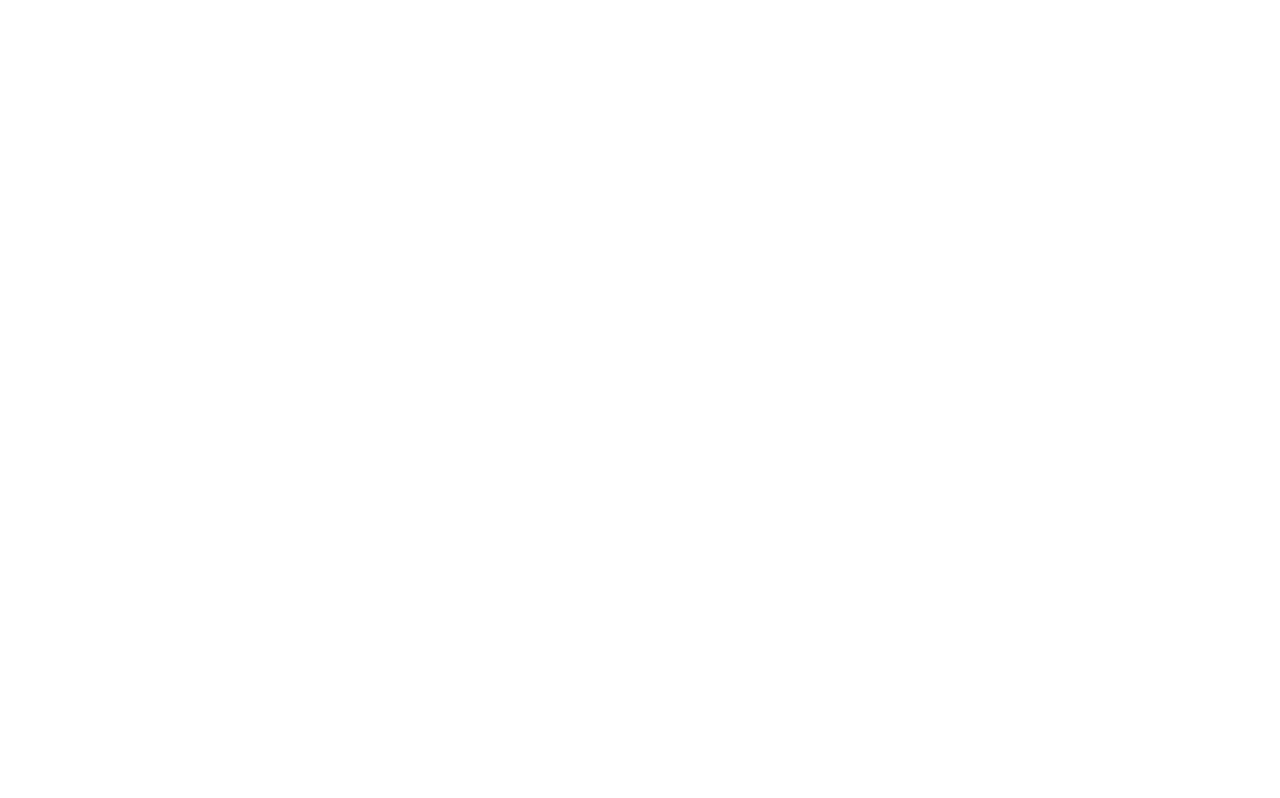
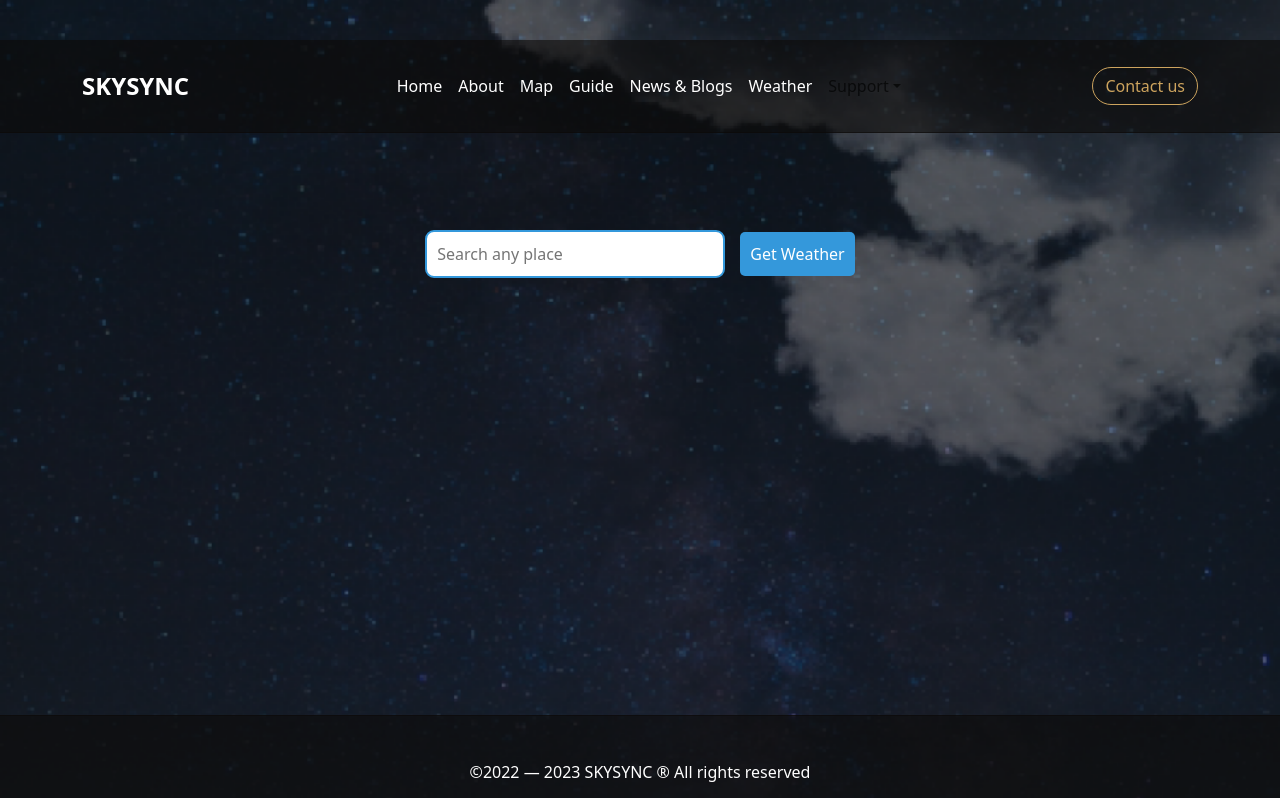
Before and after one commit to AbdulMunam-2002/Weather-Forcast, a React (Create React App) app: page /Weather in a window 1280 px wide. Shown: the top 798 px of the page. Built offline with nearby package versions, Linux system fonts and the light colour scheme.

Commit message:
30th commit

```diff
--- a/src/App.js
+++ b/src/App.js
@@ -25,9 +25,8 @@
         <Route path={'/Guide'} element={<Guide/>}/>
         <Route path={'/Aboutus'} element={<Aboutus/>}/>
         <Route path={'/Contactus'} element={<Contact/>}/>
-
         <Route path={'/search'} element={<Search/>}/>
-        <Route path={'/weather'} component={<Weather/>} />
+        <Route path={'/Weather'} element={<Weather/>} />
       </Routes>
      </div>
   );
--- a/src/Components/Search.js
+++ b/src/Components/Search.js
@@ -56,7 +56,8 @@
               />
             </div>
             <div className='col-lg-2' style={{ marginTop: '190px' }}>
-            <Link to='/weather'><Button type="submit" style={buttonStyle} onClick={handleSearch}>
+            <Link to='/Weather'>
+              <Button type="submit" style={buttonStyle} onClick={handleSearch}>
                 Get Weather
           </Button>
           </Link>
--- a/src/Components/Weather.js
+++ b/src/Components/Weather.js
@@ -5,7 +5,6 @@
 import Header from "./Header";
 import Footer from "./Footer";
 import App from "../App.css"; // Import the CSS file
-
 const api = {
   key: "c70b7c89e5e525983b5acd571c707a37",
   base: "https://api.openweathermap.org/data/2.5/",
@@ -58,8 +57,7 @@
   return (
     <>
       <div className="bg4">
-        <Header />
-        <div className="search-container">
+        <Header />  <div className="search-container">
           <input
             type="text"
             placeholder="Search any place"
```
